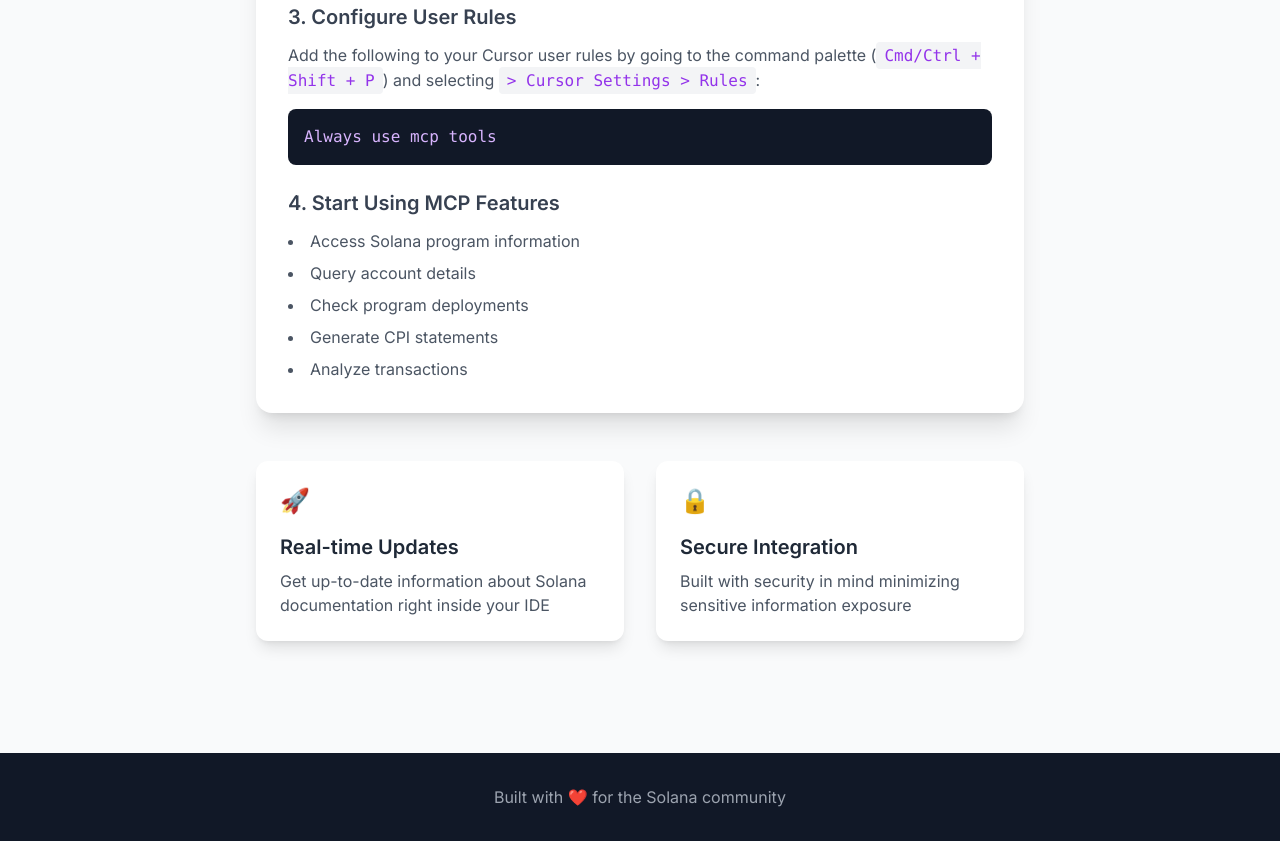
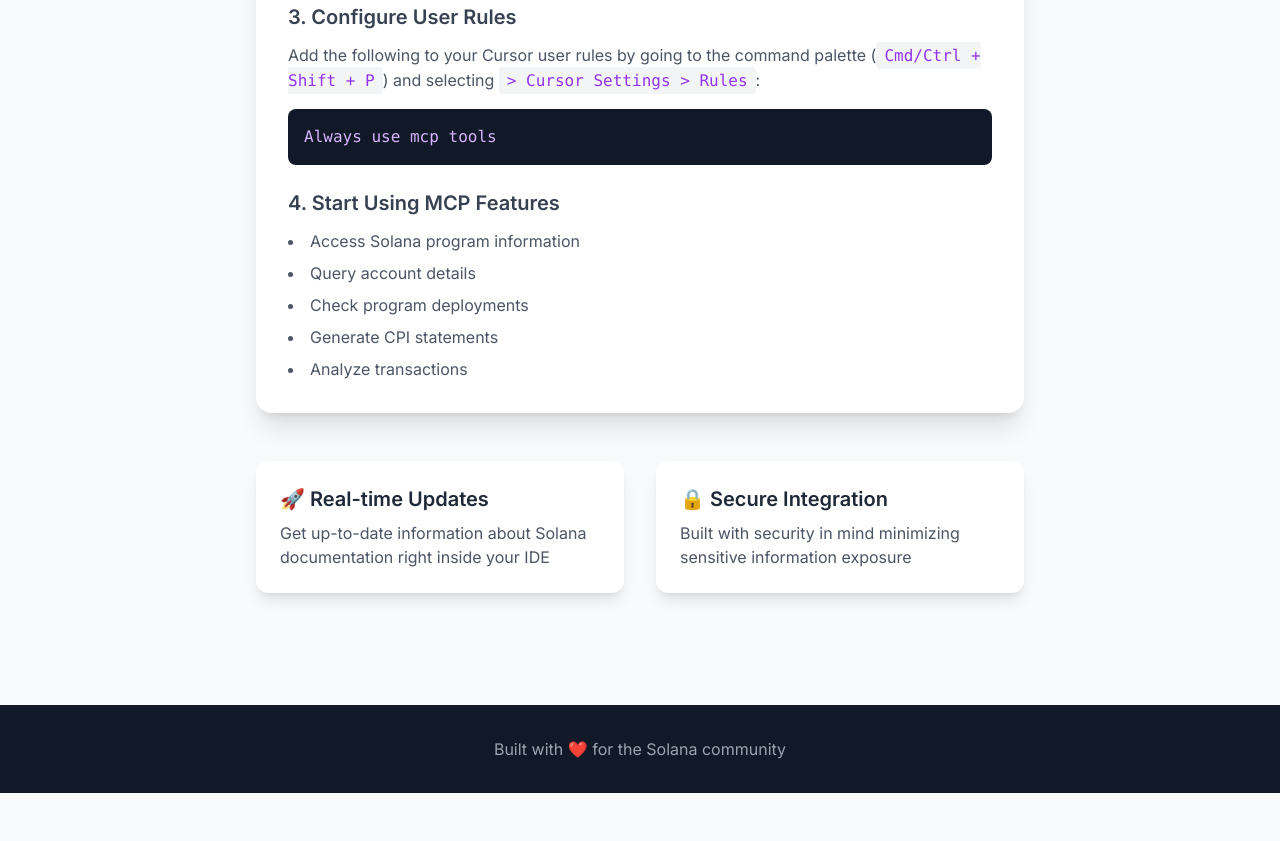
Before and after one commit to solana-foundation/solana-mcp-official, a website: page public/index.html in a window 1280 px wide. Shown: the part 1054-1895 px from the top of the page. After the commit the page ends 1847 px from the top, so only its background shows below. Drawn offline with nearby package versions, Linux system fonts and the light colour scheme.

Commit message:
improve landing page

```diff
--- a/public/index.html
+++ b/public/index.html
@@ -104,13 +104,11 @@
                 <!-- Features Section -->
                 <div class="grid md:grid-cols-2 gap-8 mt-12">
                     <div class="bg-white dark:bg-gray-800 rounded-xl shadow-lg p-6">
-                        <div class="text-purple-600 dark:text-purple-400 text-2xl mb-4">🚀</div>
-                        <h3 class="text-xl font-semibold mb-2 text-gray-800 dark:text-white">Real-time Updates</h3>
+                        <h3 class="text-xl font-semibold mb-2 text-gray-800 dark:text-white">🚀 Real-time Updates</h3>
                         <p class="text-gray-600 dark:text-gray-300">Get up-to-date information about Solana documentation right inside your IDE</p>
                     </div>
                     <div class="bg-white dark:bg-gray-800 rounded-xl shadow-lg p-6">
-                        <div class="text-purple-600 dark:text-purple-400 text-2xl mb-4">🔒</div>
-                        <h3 class="text-xl font-semibold mb-2 text-gray-800 dark:text-white">Secure Integration</h3>
+                        <h3 class="text-xl font-semibold mb-2 text-gray-800 dark:text-white">🔒 Secure Integration</h3>
                         <p class="text-gray-600 dark:text-gray-300">Built with security in mind minimizing sensitive information exposure</p>
                     </div>
                 </div>
```
